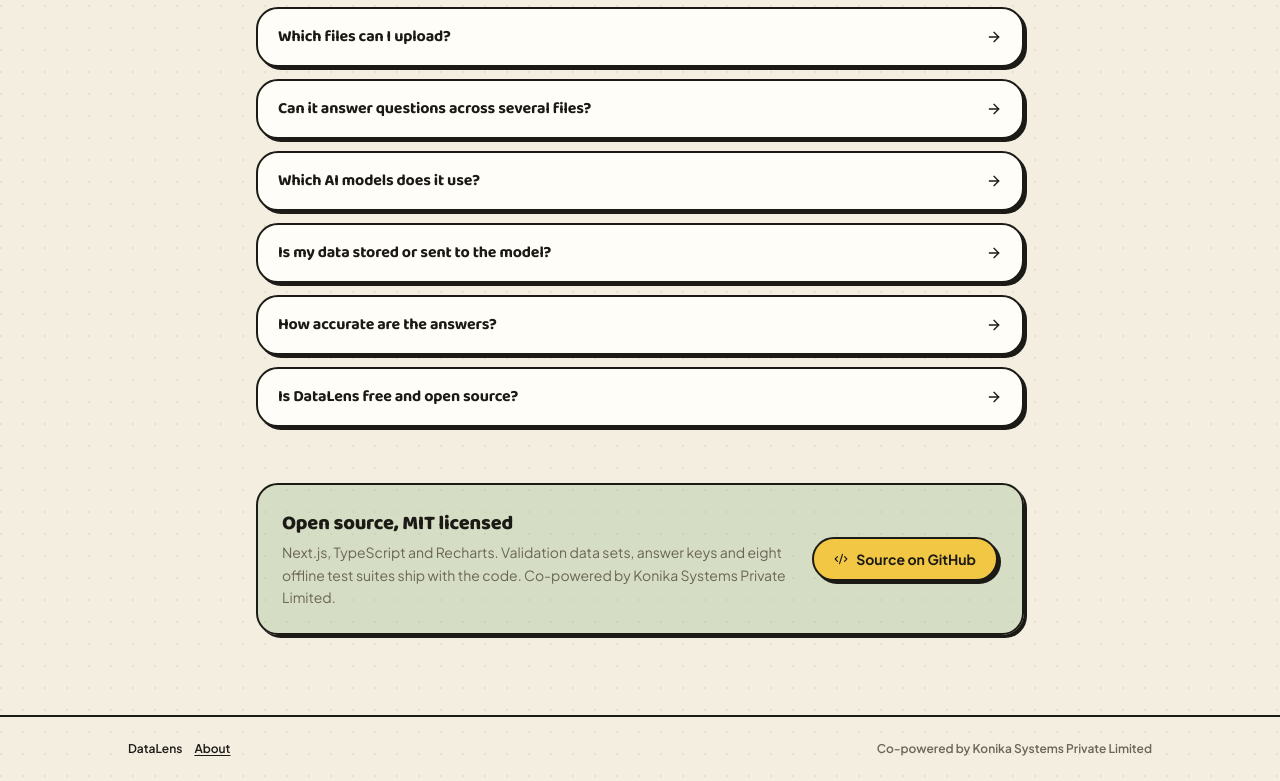
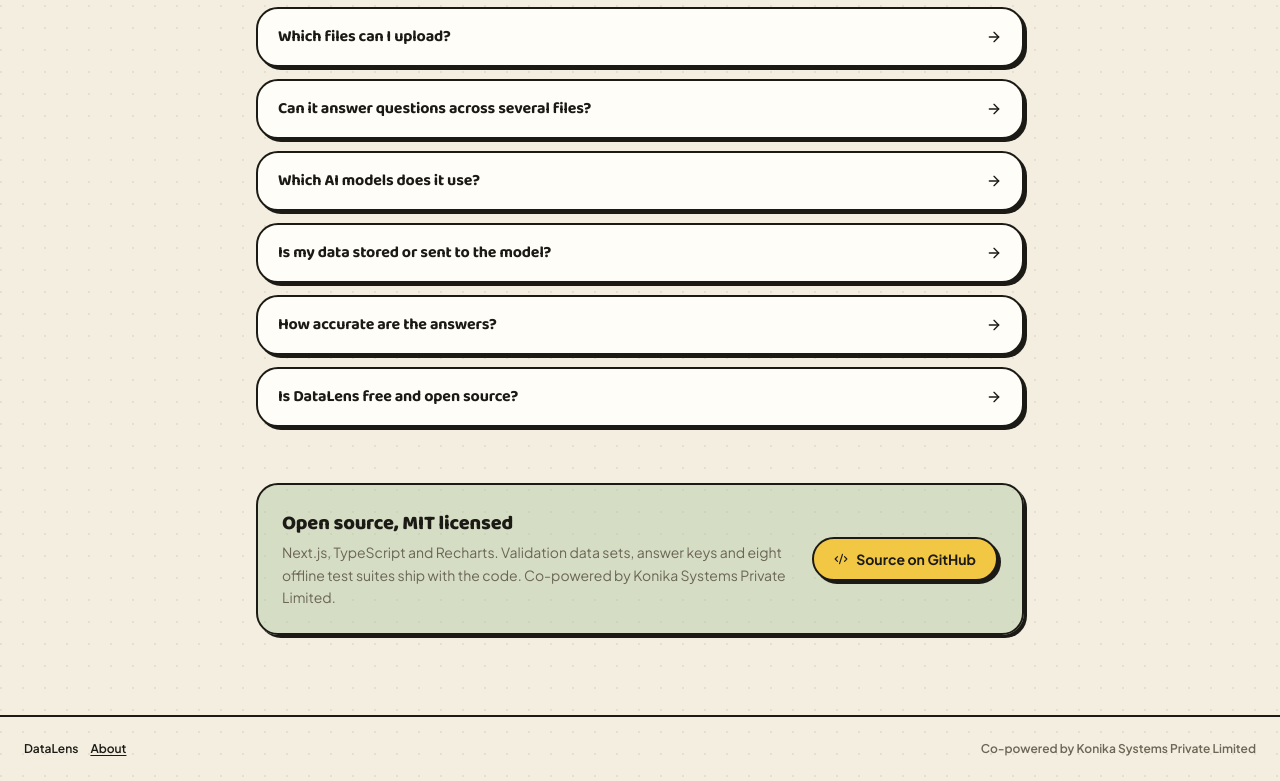
Before and after one commit to SubodhSenpai/Datalens, a Next.js app: page /about in a window 1280 px wide. Shown: the part 1887-2668 px from the top of the page. Built offline with nearby package versions, Linux system fonts and the light colour scheme; no server answers.

Commit message:
Footer spans the full width

```diff
--- a/src/app/about/page.tsx
+++ b/src/app/about/page.tsx
@@ -170,7 +170,7 @@
 
       {/* ── FOOTER — same as the landing page ── */}
       <footer className="border-t-2 border-ink py-6 px-6">
-        <div className="max-w-5xl mx-auto flex items-center justify-between text-xs text-text-secondary font-semibold">
+        <div className="flex items-center justify-between text-xs text-text-secondary font-semibold">
           <span className="flex items-center gap-3"><Link href="/">{SITE_NAME}</Link><Link href="/about" className="underline underline-offset-2">About</Link></span>
           <span>Co-powered by {ORG_NAME}</span>
         </div>
--- a/src/app/page.tsx
+++ b/src/app/page.tsx
@@ -125,7 +125,7 @@
 
       {/* ── FOOTER ── */}
       <footer className="border-t-2 border-ink py-6 px-6">
-        <div className="max-w-5xl mx-auto flex items-center justify-between text-xs text-text-secondary font-semibold">
+        <div className="flex items-center justify-between text-xs text-text-secondary font-semibold">
           <span className="flex items-center gap-3"><span>DataLens</span><Link href="/about" className="underline underline-offset-2 hover:text-ink">About</Link></span>
           <span>Co-powered by {ORG_NAME}</span>
         </div>
```
